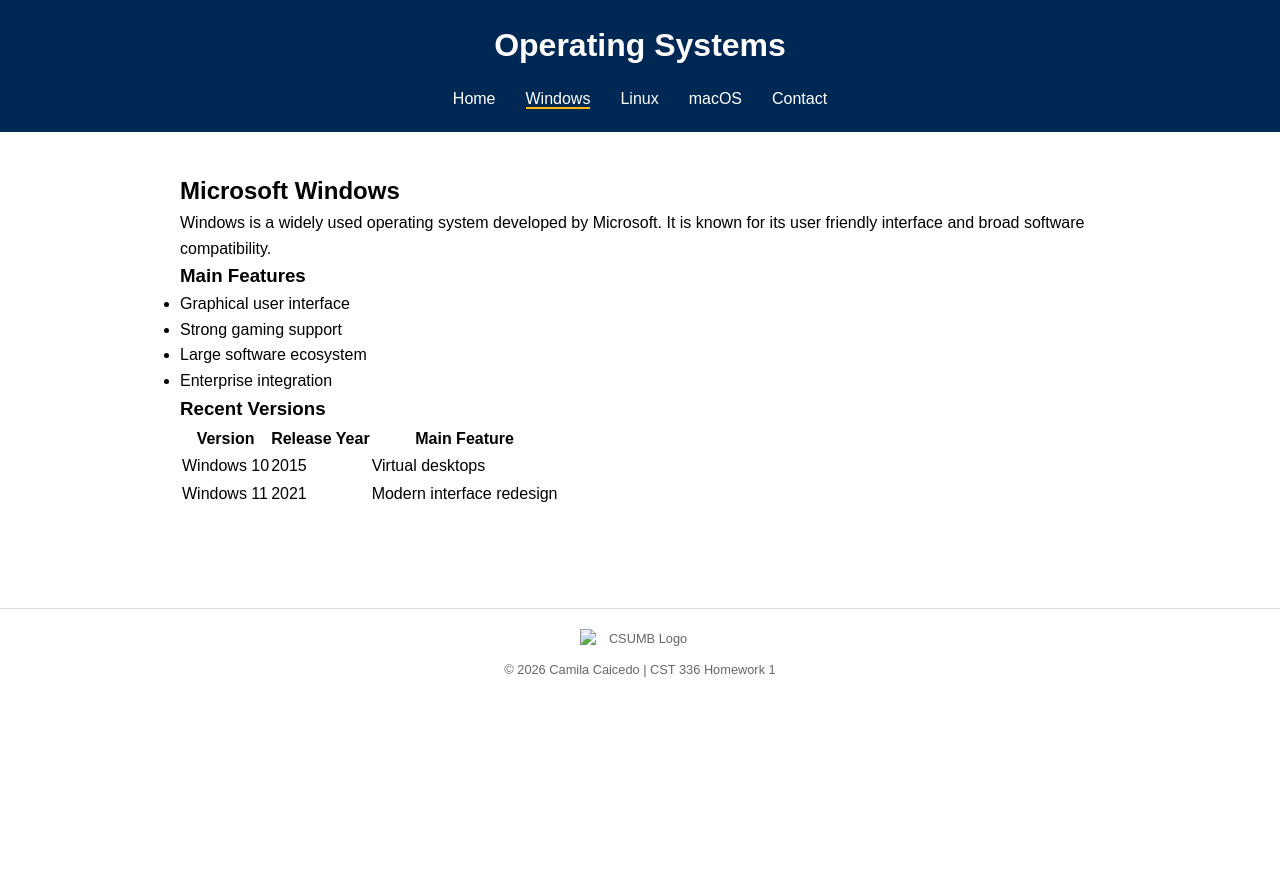
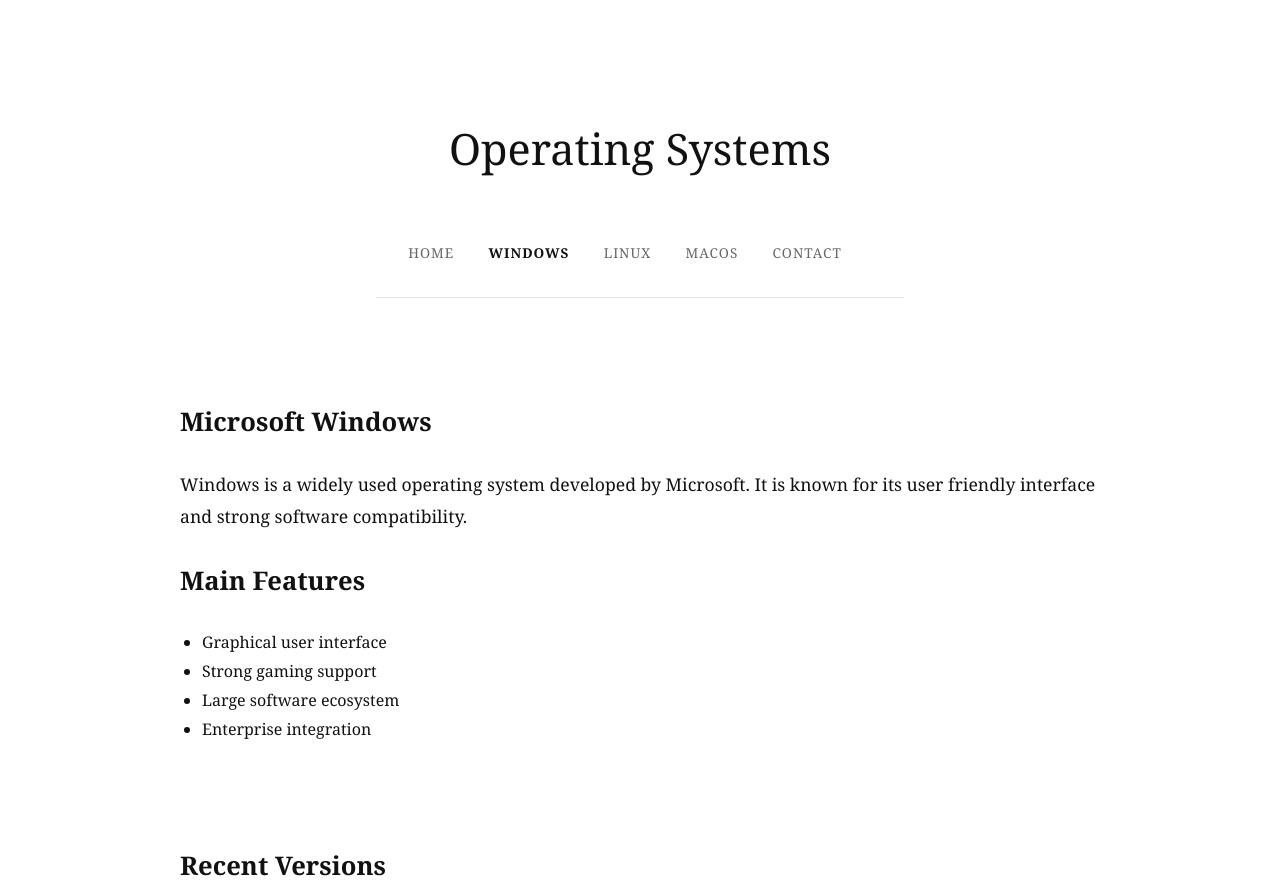
Before and after one commit to mcaicedo-csumb/cst336-camila-novanttechnologies.com, a plain HTML site: page hw1/windows.html in a window 1280 px wide. Shown: the top 892 px of the page. Before the commit the page ends 800 px from the top, so only its background shows below. Drawn offline with Linux system fonts and the light colour scheme.

Commit message:
h1 more changes mostly css

```diff
--- a/hw1/css/base.css
+++ b/hw1/css/base.css
@@ -1,72 +1,162 @@
-/* ===== RESET ===== */
+:root {
+    --text: #111111;
+    --muted: #666666;
+    --border: #e6e6e6;
+}
 
-* {
-    margin: 0;
-    padding: 0;
-    box-sizing: border-box;
+html {
+    height: 100%;
 }
 
 body {
-    font-family: Arial, sans-serif;
-    line-height: 1.6;
+    margin: 0;
+    font-family: Georgia, "Times New Roman", serif;
+    background-color: #ffffff;
+    color: var(--text);
+    line-height: 1.8;
+    cursor: url("../../img/otter.png"), auto;
+
+    min-height: 100vh;
+    display: flex;
+    flex-direction: column;
+}
+
+main {
+    flex: 1;
+}
+
+/* ===== LAYOUT ===== */
+
+header,
+nav,
+main,
+footer {
+    max-width: 920px;           /* widened from 760 */
+    margin: 0 auto;
+    padding-left: 32px;
+    padding-right: 32px;
 }
 
 /* ===== HEADER ===== */
 
 header {
-    background-color: #002855;
-    color: white;
-    padding: 20px;
-    text-align: center;
+    padding-top: 110px;         /* more breathing room */
+    padding-bottom: 50px;
 }
 
-/* ===== NAVIGATION ===== */
-
-.nav-links {
-    list-style: none;
-    display: flex;              /* REQUIRED FLEX */
-    justify-content: center;
-    gap: 30px;
-    margin-top: 15px;
+h1 {
+    font-size: 2.7rem;
+    font-weight: 500;
+    margin: 0;
 }
 
-.nav-links a {
-    text-decoration: none;
-    color: white;
-    font-weight: 500;
+/* ===== NAV ===== */
+
+nav {
+    border-bottom: 1px solid var(--border);
+    padding-bottom: 30px;
+    margin-bottom: 80px;        /* increased spacing */
 }
 
-.nav-links a:hover {
-    color: #fdb813;
+nav a {
+    text-decoration: none;
+    color: var(--muted);
+    margin-right: 30px;
+    font-size: 0.85rem;
+    letter-spacing: 1px;
+    text-transform: uppercase;
 }
 
-.nav-links a.active {
-    border-bottom: 2px solid #fdb813;
+nav a:hover {
+    color: var(--text);
 }
 
-/* ===== MAIN ===== */
+.active {
+    color: var(--text);
+    font-weight: 600;
+}
 
-main {
-    padding: 40px;
-    max-width: 1000px;
-    margin: 0 auto;
+/* ===== CONTENT ===== */
+
+section {
+    margin-bottom: 100px;       /* stronger vertical rhythm */
 }
-* {
-    cursor: url("../../img/otter.png"), auto;
+
+h2 {
+    font-size: 1.6rem;
+    margin-bottom: 24px;
+    font-weight: 600;
 }
+
+p {
+    margin-bottom: 26px;
+    font-size: 1.1rem;          /* slightly larger text */
+}
+
+/* ===== LISTS ===== */
+
+ul {
+    padding-left: 22px;
+    margin-top: 12px;
+    margin-bottom: 30px;
+}
+
+/* ===== TABLES ===== */
+
+table {
+    width: 100%;
+    border-collapse: collapse;
+    margin-top: 35px;
+}
+
+th, td {
+    padding: 18px 0;
+    border-bottom: 1px solid var(--border);
+    text-align: left;
+}
+
+th {
+    font-weight: 600;
+}
+
 /* ===== FOOTER ===== */
 
 footer {
-    margin-top: 60px;
-    text-align: center;
-    font-size: 0.8rem;         /* Smaller font */
-    color: #666;               /* Different color */
-    padding: 20px;
-    border-top: 1px solid #ddd;
+    margin-top: auto;
+    padding-top: 100px;
+    padding-bottom: 70px;
+    font-size: 0.75rem;         /* rubric requirement */
+    color: var(--muted);        /* rubric requirement */
+    border-top: 1px solid var(--border);
 }
 
 footer img {
-    width: 120px;
-    display: block;
-    margin: 0 auto 10px auto;
+    width: 110px;
+    margin-bottom: 18px;
 }
+
+/* ===== RESPONSIVE ===== */
+
+@media (max-width: 600px) {
+
+    header,
+    nav,
+    main,
+    footer {
+        padding-left: 20px;
+        padding-right: 20px;
+    }
+
+    nav a {
+        display: block;
+        margin: 10px 0;
+    }
+
+    h1 {
+        font-size: 2rem;
+    }
+
+    section {
+        margin-bottom: 70px;
+    }
+}
--- a/hw1/css/home.css
+++ /dev/null
@@ -1,17 +0,0 @@
-/* ===== HOME PAGE STYLES ===== */
-
-.intro,
-.functions,
-.importance {
-    margin-bottom: 40px;
-}
-
-h2 {
-    margin-bottom: 15px;
-    color: #002855;
-}
-
-ul {
-    margin-left: 20px;
-    line-height: 1.8;
-}
--- a/hw1/windows.html
+++ b/hw1/windows.html
@@ -5,26 +5,22 @@
   <title>Windows Operating System</title>
 
   <link rel="icon" type="image/png" href="../img/otter.png">
-
   <link rel="stylesheet" href="css/base.css">
-  <link rel="stylesheet" href="css/windows.css">
 </head>
 
 <body>
 
 <header>
   <h1>Operating Systems</h1>
+</header>
 
-  <nav>
-    <ul class="nav-links">
-      <li><a href="index.html">Home</a></li>
-      <li><a href="windows.html" class="active">Windows</a></li>
-      <li><a href="linux.html">Linux</a></li>
-      <li><a href="macos.html">macOS</a></li>
-      <li><a href="contact.html">Contact</a></li>
-    </ul>
-  </nav>
-</header>
+<nav>
+  <a href="index.html">Home</a>
+  <a href="windows.html" class="active">Windows</a>
+  <a href="linux.html">Linux</a>
+  <a href="macos.html">macOS</a>
+  <a href="contact.html">Contact</a>
+</nav>
 
 <main>
 
@@ -33,10 +29,10 @@
       <h2>Microsoft Windows</h2>
       <p>
         Windows is a widely used operating system developed by Microsoft.
-        It is known for its user friendly interface and broad software compatibility.
+        It is known for its user friendly interface and strong software compatibility.
       </p>
 
-      <h3>Main Features</h3>
+      <h2>Main Features</h2>
       <ul>
         <li>Graphical user interface</li>
         <li>Strong gaming support</li>
@@ -48,7 +44,7 @@
 
   <section>
     <article>
-      <h3>Recent Versions</h3>
+      <h2>Recent Versions</h2>
       <table>
         <tr>
           <th>Version</th>
@@ -72,8 +68,10 @@
 </main>
 
 <footer>
-  <img src="../img/csumb-logo.png" alt="CSUMB Logo">
-  <p>&copy; 2026 Camila Caicedo | CST 336 Homework 1</p>
+  <img src="../img/CSUMB-logo.png" alt="CSUMB Logo">
+  <br>
+  CST336 Internet Programming 2026 © Caicedo <br>
+  <strong>This website is for academic purposes only.</strong>
 </footer>
 
 </body>
```
Also changed, not shown: hw1/contact.html (+12 -14 lines), hw1/index.html (+13 -13 lines), hw1/linux.html (+14 -16 lines), hw1/macos.html (+14 -16 lines), hw1/css/404.css (deleted), hw1/css/contact.css (deleted), hw1/css/linux.css (deleted), hw1/css/macos.css (deleted), hw1/css/windows.css (deleted).
